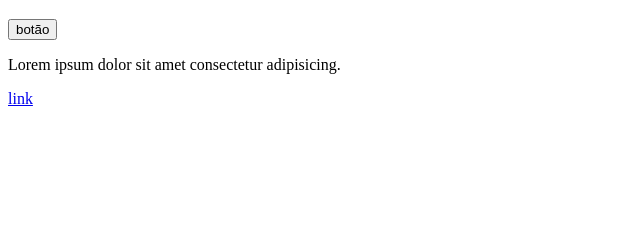
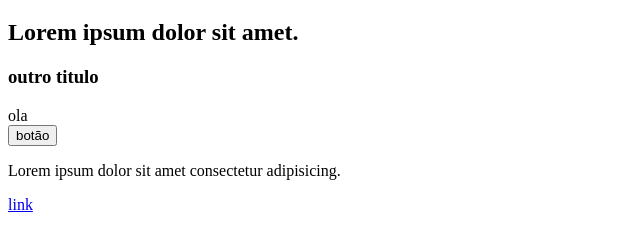
Before and after one commit to kayofabio/teste, a plain HTML site: page index.html in a window 1280 px wide. Shown: the part 61-312 px from the top of the page, without its empty margins (0-640 px from the left). Drawn offline with Linux system fonts and the light colour scheme.

Commit message:
problema de conflito resolvido

```diff
--- a/index.html
+++ b/index.html
@@ -7,6 +7,9 @@
 </head>
 <body>
     <h1>Alteração 1</h1>
+    <h2>Lorem ipsum dolor sit amet.</h2>
+    <h3>outro titulo</h3>
+    <div>ola</div>
     <button>botão</button>
     <p>Lorem ipsum dolor sit amet consectetur adipisicing.</p>
     <a href="#">link</a>
```
